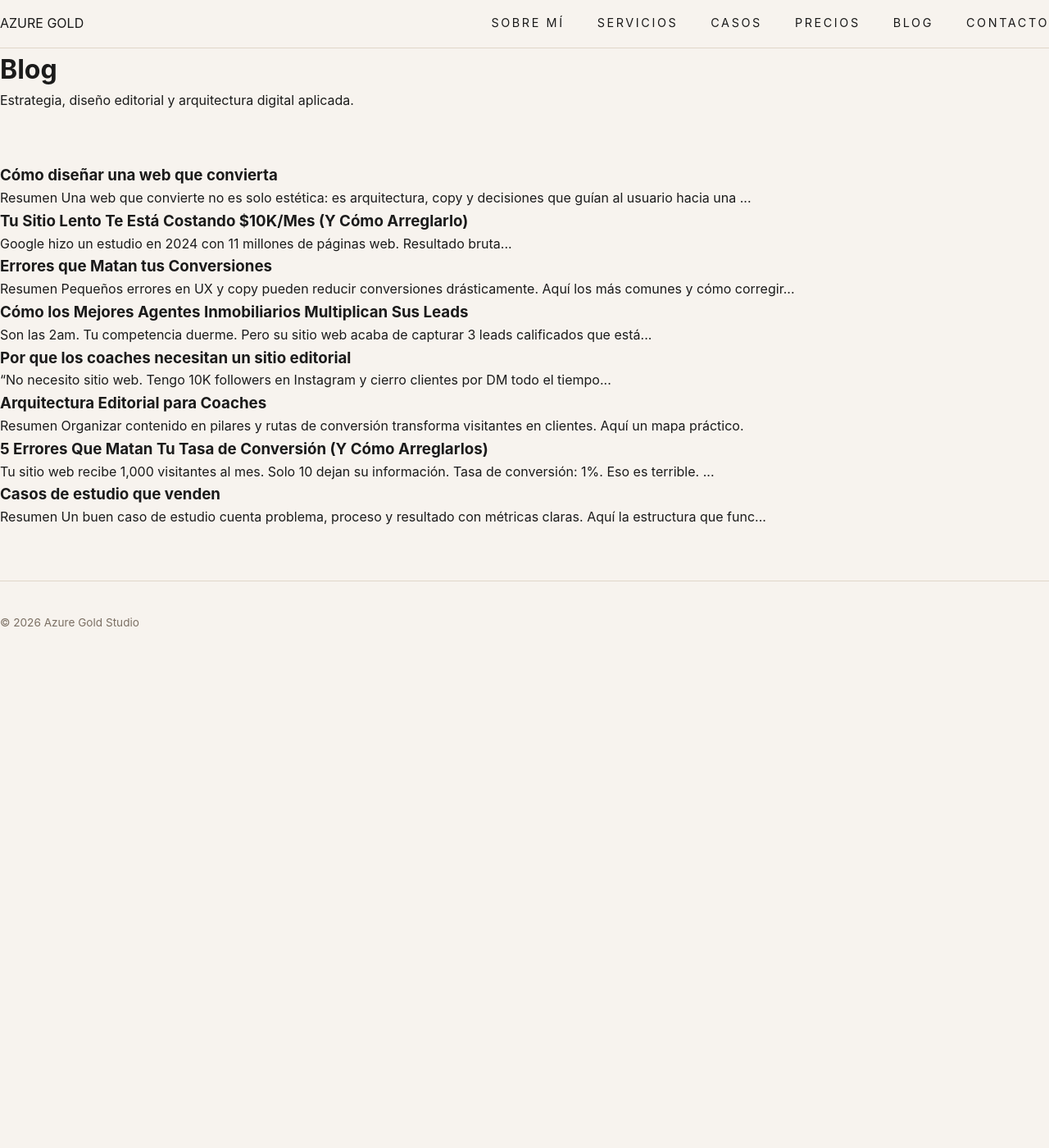
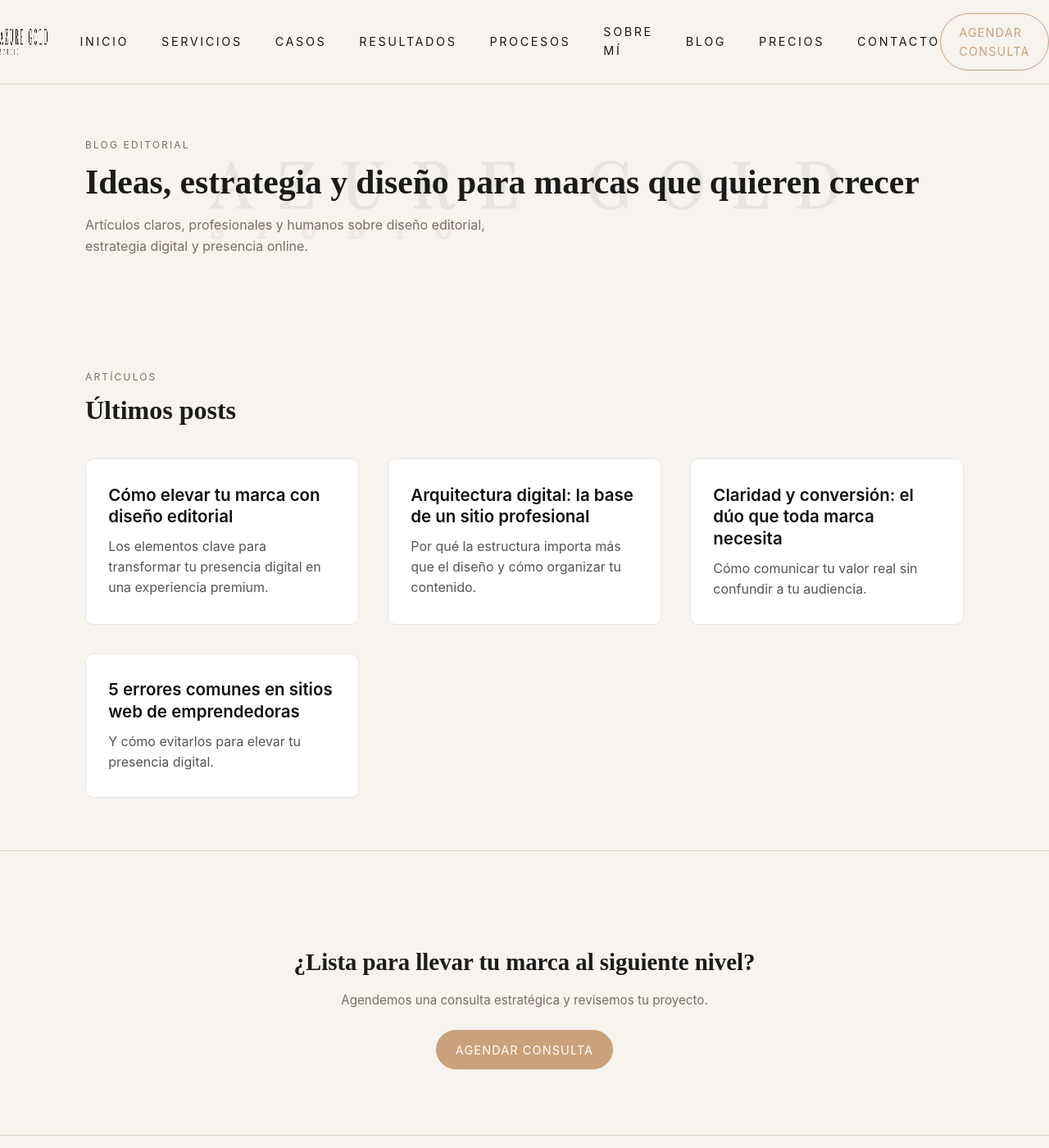
Before and after one commit to jcynay0206/mi_portfolio, a Jekyll site: the page blog/index.html, which Jekyll copies as it is, in a window 1280 px wide and 1400 px high. Shown: the whole window at 82% size. Built offline with Jekyll 4.4.1, drawn with Linux system fonts in a browser that asks for light colours; some of the changed text lies outside the part shown.

Commit message:
Update index.html

```diff
--- a/blog/index.html
+++ b/blog/index.html
@@ -1,17 +1,11 @@
----
-layout: none
----
-
 <!DOCTYPE html>
 <html lang="es">
 <head>
   <meta charset="UTF-8">
   <title>Blog — Azure Gold Studio</title>
   <meta name="viewport" content="width=device-width, initial-scale=1">
-
-  <!-- CSS + Favicon -->
-  <link rel="stylesheet" href="../assets/styles.css">
-  <link rel="icon" href="../assets/favicon.ico" type="image/x-icon">
+  <link rel="stylesheet" href="/assets/styles.css">
+  <link rel="icon" href="/assets/favicon.ico">
 </head>
 
 <body>
@@ -19,42 +13,125 @@ layout: none
 <!-- MENÚ -->
 <nav class="menu">
   <div class="menu-inner">
-    <a href="../index.html" class="menu-logo">AZURE GOLD</a>
+    <a href="/" class="menu-logo desktop-logo">
+      <img src="/assets/img/branding/logo.png" alt="Azure Gold Studio">
+    </a>
+    <a href="/" class="menu-logo mobile-logo">
+      <span>AZURE GOLD</span> STUDIO
+    </a>
 
     <div class="menu-links">
-      <a href="../sobre-mi.html">Sobre mí</a>
-      <a href="../servicios.html">Servicios</a>
-      <a href="../casos/index.html">Casos</a>
-      <a href="../precios.html">Precios</a>
-      <a href="index.html" class="active">Blog</a>
-      <a href="../contacto.html">Contacto</a>
+      <a href="/">Inicio</a>
+      <a href="/servicios/">Servicios</a>
+      <a href="/casos/">Casos</a>
+      <a href="/resultados/">Resultados</a>
+      <a href="/procesos/">Procesos</a>
+      <a href="/sobre-mi/">Sobre mí</a>
+      <a href="/blog/">Blog</a>
+      <a href="/precios/">Precios</a>
+      <a href="/contacto/">Contacto</a>
     </div>
+
+    <a href="/calendly/" class="btn btn-outline">Agendar consulta</a>
   </div>
 </nav>
 
 <!-- HERO -->
-<header class="sub-hero">
-  <h1>Blog</h1>
-  <p>Estrategia, diseño editorial y arquitectura digital aplicada.</p>
+<header class="hero hero-watermark fade-in">
+  <div class="wrapper">
+    <div class="hero-eyebrow">Blog editorial</div>
+    <h1 class="hero-title">Ideas, estrategia y diseño para marcas que quieren crecer</h1>
+    <p class="hero-subtitle">
+      Artículos claros, profesionales y humanos sobre diseño editorial, estrategia digital y presencia online.
+    </p>
+  </div>
 </header>
 
-<!-- LISTA DE POSTS -->
-<section class="section">
-  <div class="blog-grid">
+<!-- POSTS -->
+<section>
+  <div class="wrapper">
+    <div class="section-label">Artículos</div>
+    <h2 class="section-title fade-up delay-1">Últimos posts</h2>
 
-    {% for post in site.posts %}
-      <a href="{{ post.url }}" class="blog-card fade-in">
-        <h3>{{ post.title }}</h3>
-        <p>{{ post.excerpt | strip_html | truncate: 120 }}</p>
+    <div class="posts-grid fade-up delay-2" style="margin-top: 2.5rem;">
+
+      <!-- POST 1 -->
+      <a href="/blog/como-elevar-tu-marca/" class="post-card">
+        <h3>Cómo elevar tu marca con diseño editorial</h3>
+        <p>Los elementos clave para transformar tu presencia digital en una experiencia premium.</p>
       </a>
-    {% endfor %}
 
+      <!-- POST 2 -->
+      <a href="/blog/arquitectura-digital/" class="post-card">
+        <h3>Arquitectura digital: la base de un sitio profesional</h3>
+        <p>Por qué la estructura importa más que el diseño y cómo organizar tu contenido.</p>
+      </a>
+
+      <!-- POST 3 -->
+      <a href="/blog/claridad-conversion/" class="post-card">
+        <h3>Claridad y conversión: el dúo que toda marca necesita</h3>
+        <p>Cómo comunicar tu valor real sin confundir a tu audiencia.</p>
+      </a>
+
+      <!-- POST 4 -->
+      <a href="/blog/errores-web/" class="post-card">
+        <h3>5 errores comunes en sitios web de emprendedoras</h3>
+        <p>Y cómo evitarlos para elevar tu presencia digital.</p>
+      </a>
+
+    </div>
+  </div>
+</section>
+
+<!-- CTA FINAL -->
+<section class="fade-in delay-2">
+  <div class="wrapper cta-final">
+    <h2>¿Lista para llevar tu marca al siguiente nivel?</h2>
+    <p>Agendemos una consulta estratégica y revisemos tu proyecto.</p>
+    <a href="/calendly/" class="btn">Agendar consulta</a>
   </div>
 </section>
 
 <!-- FOOTER -->
-<footer class="footer">
-  <p>© 2026 Azure Gold Studio</p>
+<footer>
+  <div class="wrapper">
+    <div class="footer-grid">
+      <div>
+        <img src="/assets/img/branding/logo.png" class="footer-logo">
+        <p>Diseño editorial para marcas que quieren escalar con claridad, confianza y conversión.</p>
+      </div>
+
+      <div>
+        <div class="footer-title">Navegación</div>
+        <ul class="footer-links">
+          <li><a href="/servicios/">Servicios</a></li>
+          <li><a href="/casos/">Casos</a></li>
+          <li><a href="/sobre-mi/">Sobre mí</a></li>
+          <li><a href="/blog/">Blog</a></li>
+          <li><a href="/precios/">Precios</a></li>
+          <li><a href="/contacto/">Contacto</a></li>
+        </ul>
+      </div>
+
+      <div>
+        <div class="footer-title">Contacto</div>
+        <ul class="footer-links">
+          <li>Basada en NJ / NY</li>
+          <li><a href="mailto:azuregoldstudio@gmail.com">azuregoldstudio@gmail.com</a></li>
+          <li><a href="https://instagram.com/azuregoldstudio" target="_blank">Instagram</a></li>
+          <li><a href="https://facebook.com/azuregoldstudio" target="_blank">Facebook</a></li>
+          <li><a href="https://wa.me/19086774196" target="_blank">WhatsApp</a></li>
+        </ul>
+      </div>
+    </div>
+
+    <div class="footer-bottom">
+      <span>© <span id="year"></span> Azure Gold Studio</span>
+      <span>Diseño editorial & estrategia digital</span>
+    </div>
+  </div>
+
+  <script>document.getElementById("year").textContent = new Date().getFullYear();</script>
 </footer>
 
 </body>
```
